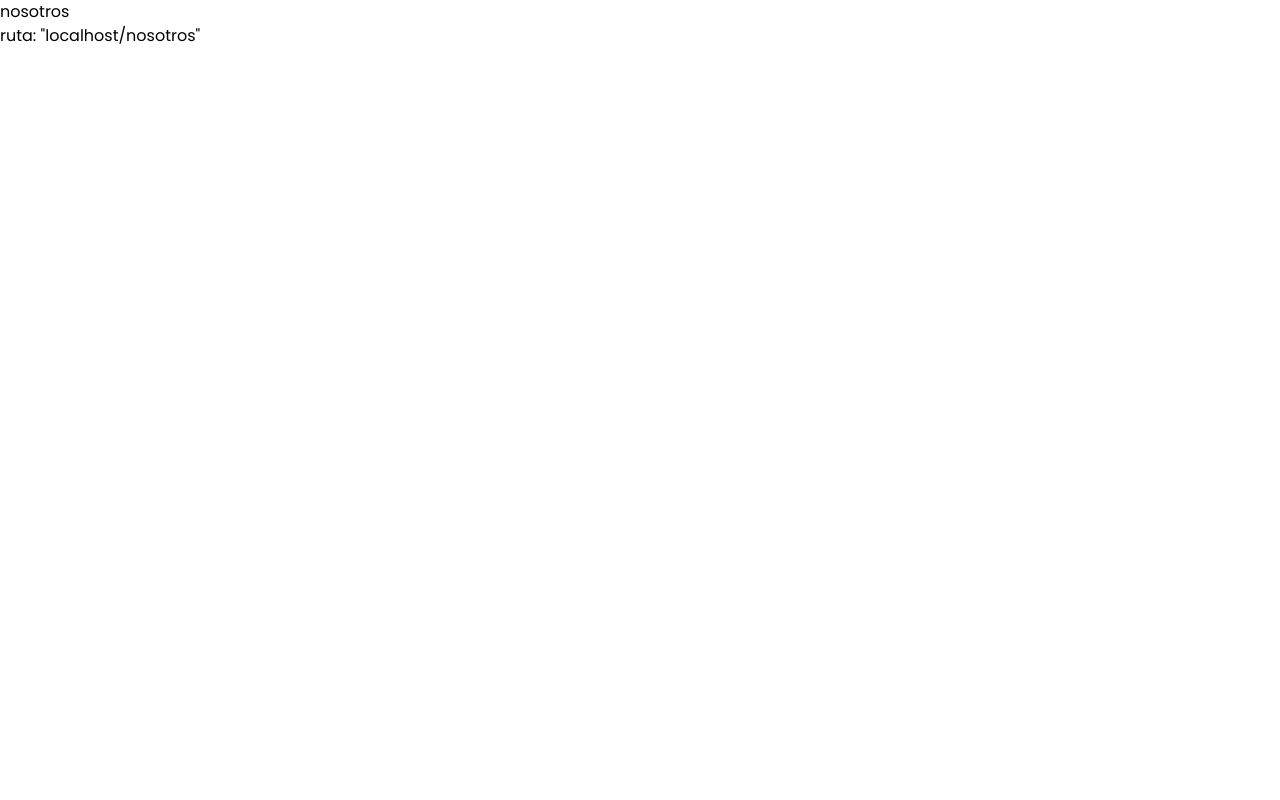
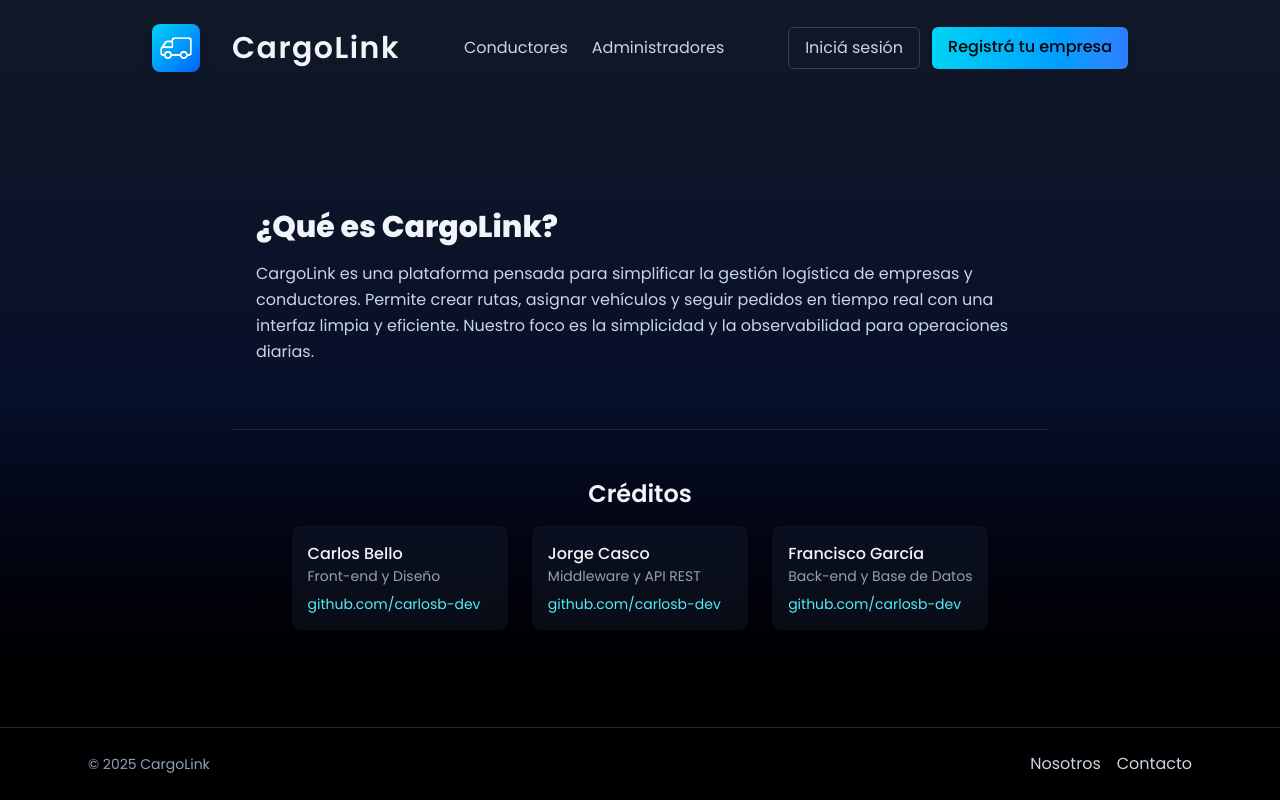
Before and after one commit to carlosb-dev/CargoLink, a React (Vite) app in the folder frontend/cargolink/: page /nosotros in a window 1280 px wide. Built offline with nearby package versions, Linux system fonts and the light colour scheme.

Commit message:
UI de nostros

```diff
--- /dev/null
+++ b/frontend/cargolink/src/components/CreditosModulo.tsx
@@ -0,0 +1,24 @@
+
+function CreditosModulo({nombre, rol, enlace}: {nombre: string; rol: string; enlace: string}) {
+  return (
+    <div className="bg-slate-800/30 p-4 rounded-lg">
+      <div className="font-medium">{nombre}</div>
+      <div className="text-sm text-slate-400">{rol}</div>
+      <a
+        className="text-cyan-300 text-sm mt-2 block"
+        href={enlace}
+        target="_blank"
+        rel="noreferrer"
+      >
+        github.com/carlosb-dev
+      </a>
+    </div>
+  );
+}
+
+export default CreditosModulo;
+
+
+// Carlos Bello
+// Front-end y diseño
+// github.com/carlosb-dev
--- a/frontend/cargolink/src/pages/Nosotros.tsx
+++ b/frontend/cargolink/src/pages/Nosotros.tsx
@@ -1,10 +1,62 @@
+import { useState } from "react";
+import Header from "../components/Header/Header";
+import DropdownMenu from "../components/Dropdown/DropdownMenu";
+import Footer from "../components/Footer";
+import CreditosModulo from "../components/CreditosModulo";
+
 function Nosotros() {
+  const [open, setOpen] = useState(false);
+
   return (
-    <>
-        <div>nosotros</div>
-        <div>ruta: "localhost/nosotros"</div>
-    </>
-  )
+    <div className="min-h-screen bg-gradient-to-b from-gray-900 via-[#071029] to-black text-slate-100 flex flex-col">
+      <Header
+        open={open}
+        setOpen={setOpen}
+        mostrarAuth={true}
+        mostrarNav={true}
+      />
+      {open && <DropdownMenu setOpen={setOpen} />}
+
+      <main className="flex-1 flex flex-col justify-center">
+        <section className="max-w-6xl mx-auto px-6 py-12 md:py-16 border-b border-slate-800">
+          <h2 className="text-3xl font-extrabold mb-4">¿Qué es CargoLink?</h2>
+          <p className="text-slate-300 max-w-3xl leading-relaxed">
+            CargoLink es una plataforma pensada para simplificar la gestión
+            logística de empresas y conductores. Permite crear rutas, asignar
+            vehículos y seguir pedidos en tiempo real con una interfaz limpia y
+            eficiente. Nuestro foco es la simplicidad y la observabilidad para
+            operaciones diarias.
+          </p>
+        </section>
+
+        <section className="mw-6xl mx-auto px-6 py-12">
+          <h3 className="text-2xl font-semibold mb-4 text-center">Créditos</h3>
+
+          <div className="grid grid-cols-1 md:grid-cols-3 gap-6">
+            <CreditosModulo
+              nombre={"Carlos Bello"}
+              rol={"Front-end y Diseño"}
+              enlace={"https://github.com/carlosb-dev"}
+            />
+
+            <CreditosModulo
+              nombre={"Jorge Casco"}
+              rol={"Middleware y API REST"}
+              enlace={"https://github.com/jorge-link"}
+            />
+
+            <CreditosModulo
+              nombre={"Francisco García"}
+              rol={"Back-end y Base de Datos"}
+              enlace={"https://github.com/SirFrancis2007"}
+            />
+          </div>
+        </section>
+      </main>
+
+      <Footer />
+    </div>
+  );
 }
 
-export default Nosotros
+export default Nosotros;
```
